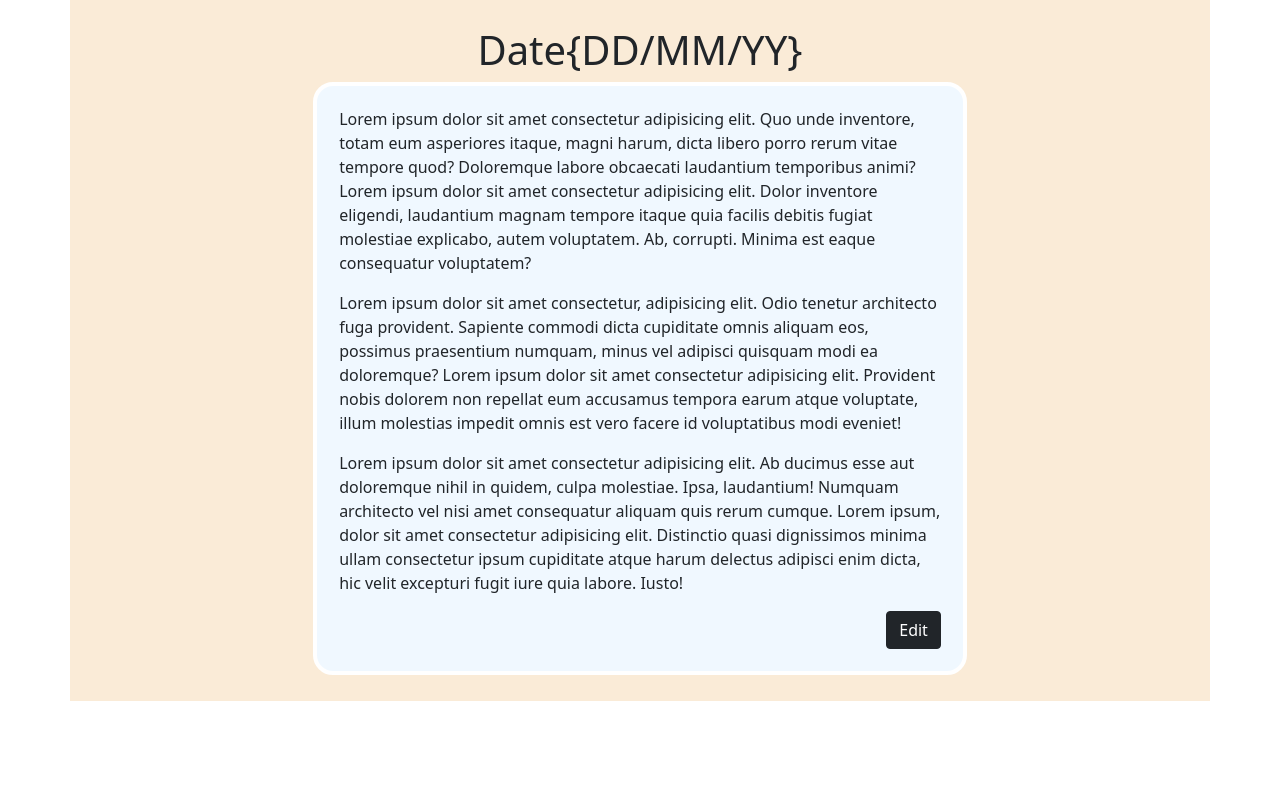
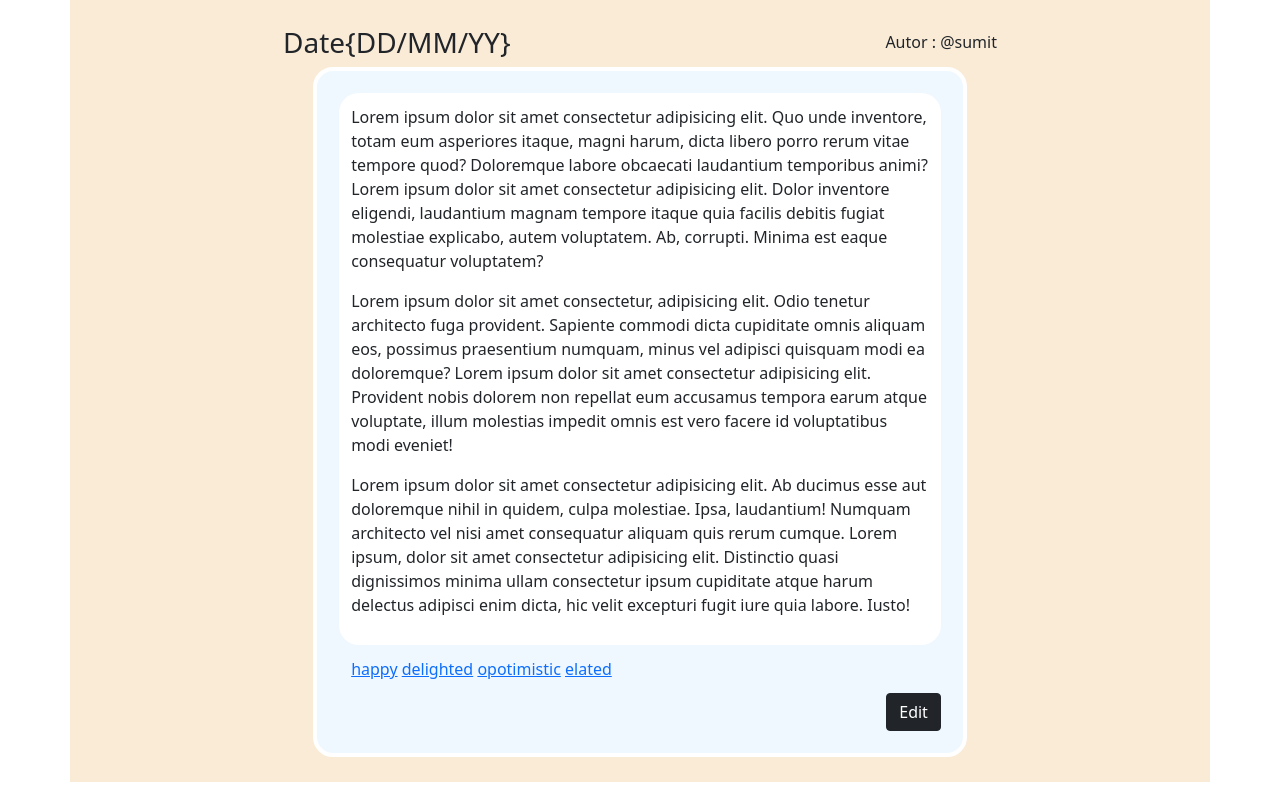
Before and after one commit to sumit9868/ishareFrontEnd, a plain HTML site: page singleDiary.html in a window 1280 px wide. Drawn offline with nearby package versions, Linux system fonts and the light colour scheme.

Commit message:
added tag feild and author name

```diff
--- a/singleDiary.html
+++ b/singleDiary.html
@@ -12,7 +12,10 @@
 <body>
     <!-- navbar component -->
     <div class="container diary-outer">
-        <h1>Date{DD/MM/YY}</h1>
+        <div class="diary-info">
+            <h3>Date{DD/MM/YY}</h3>
+            <h6>Autor : @sumit</h6>
+        </div>
         <div class="diary" >
             <div class="diary-text" contenteditable="true">
 
@@ -32,7 +35,14 @@
                 </p>
 
             </div>
-                <div class="edit-button-outer">
+            <div class="tags">
+                <!-- will contain material ui angular chips to have sentiments regarding the diary -->
+                <a href="">happy</a>
+                <a href="">delighted</a>
+                <a href="">opotimistic</a>
+                <a href="">elated</a>
+            </div>
+            <div class="edit-button-outer">
                 <button class="btn btn-dark">Edit</button>
             </div>
         </div>
--- a/singleDiaryStyle.css
+++ b/singleDiaryStyle.css
@@ -1,6 +1,7 @@
 *{
     margin: 0;
 }
+
 .diary-outer{
     background-color: antiquewhite;
     padding: 2% 2%;
@@ -10,6 +11,13 @@
     /* height:; */
 }
 
+.diary-info{
+    width: 100%;
+    display: flex;
+    flex-direction: row;
+    justify-content: space-around;
+    align-items: center;
+}
 .diary{
     width: 60%;
     background-color: aliceblue;
@@ -18,6 +26,19 @@
     padding: 2% 2%;
 }
 
+.diary-text{
+    display: flex;
+    flex-direction: column;
+    justify-content: start;
+    background-color: rgb(255, 255, 255);
+    padding: 2% 2%;
+    border-radius: 20px;
+
+}
+
+.tags{
+    padding: 2% 2%;
+}
 .edit-button-outer{
     position: relative;
     display: flex;
```
